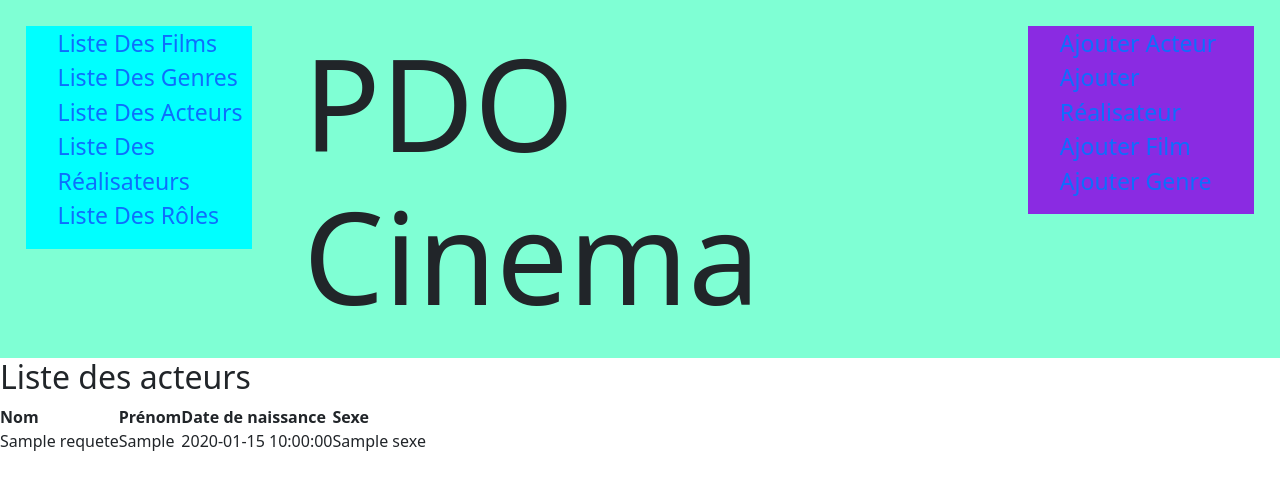
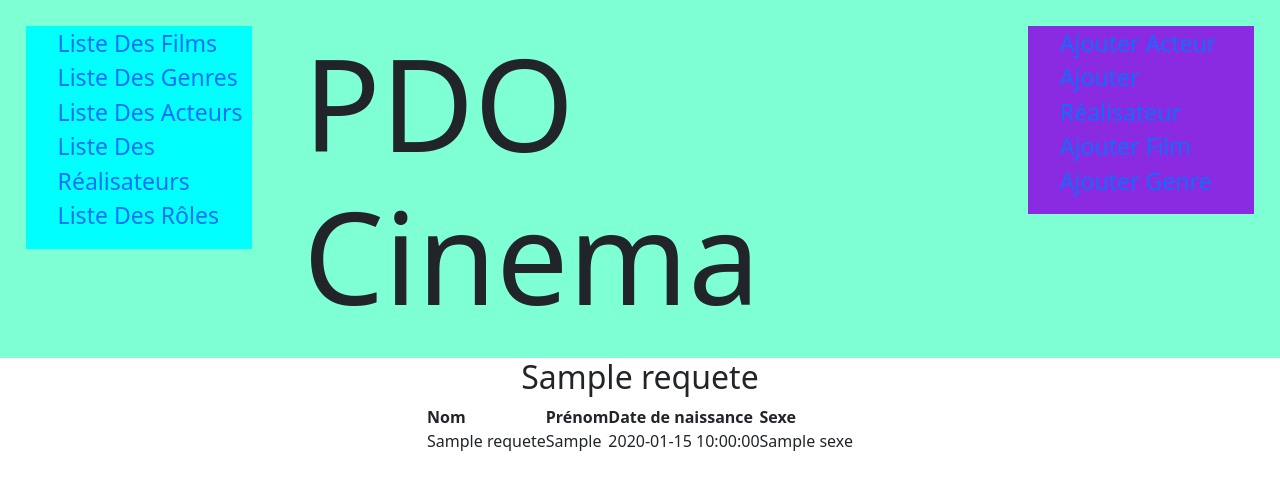
Before and after one commit to Yacine667/Mcv_cinema, a PHP site: template view/detActor.php in a window 1280 px wide. Shown: the top 490 px of the page. Run offline with PHP 8.4, Linux system fonts and the light colour scheme; the template is opened without the code that fills it: most values are stand-ins (such as "Sample title", 1, 10 or a date in 2020).

Commit message:
commencement css

```diff
--- a/public/style.css
+++ b/public/style.css
@@ -45,6 +45,9 @@ h1 {
 
 #contenu {
 
-
+display: flex;
+flex-direction: column;
+justify-content: center;
+align-items: center;
 
 }
--- a/view/detActor.php
+++ b/view/detActor.php
@@ -25,8 +25,8 @@
 
 <?php
 
-$titre = "Liste des acteurs";
-$titre_secondaire = "Liste des acteurs";
+$titre = $actor["nom_personnage"];
+$titre_secondaire = $actor["nom_personnage"];
 $contenu = ob_get_clean();
 
 require "view/template.php";
```
